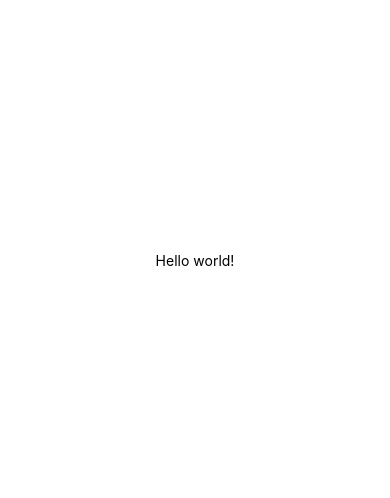
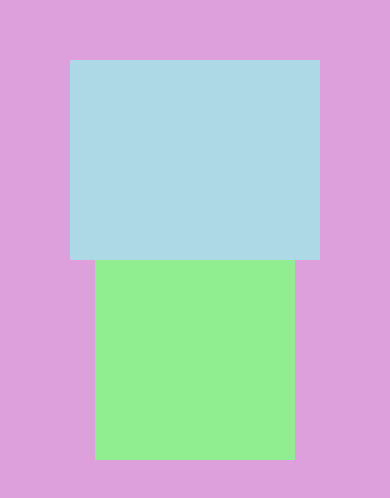
Before and after one commit to JesusVergara89/ReactNative1, a React Native app: screen / in a window 390 px wide. Shown: the part 162-660 px from the top of the page. Built offline with nearby package versions, Linux system fonts and the light colour scheme.

Commit message:
first core component View

```diff
--- a/App.js
+++ b/App.js
@@ -1,20 +1,25 @@
-import { StatusBar } from 'expo-status-bar';
-import { StyleSheet, Text, View } from 'react-native';
+import { View,Text } from "react-native";
 
 export default function App() {
-  return (
-    <View style={styles.container}>
-      <Text>Hello world!</Text>
-      <StatusBar style="auto" />
-    </View>
-  );
+  return <View style={{
+    flex:1,
+    justifyContent: "center",
+    alignItems: "center",
+    backgroundColor: "plum"
+    }} >
+    <View
+    style={{
+      width:250,
+      height:200,
+      backgroundColor: "lightblue"
+    }}
+    ></View>
+     <View
+    style={{
+      width:200,
+      height:200,
+      backgroundColor: "lightgreen"
+    }}
+    ></View>
+  </View>
 }
-
-const styles = StyleSheet.create({
-  container: {
-    flex: 1,
-    backgroundColor: '#fff',
-    alignItems: 'center',
-    justifyContent: 'center',
-  },
-});
```
